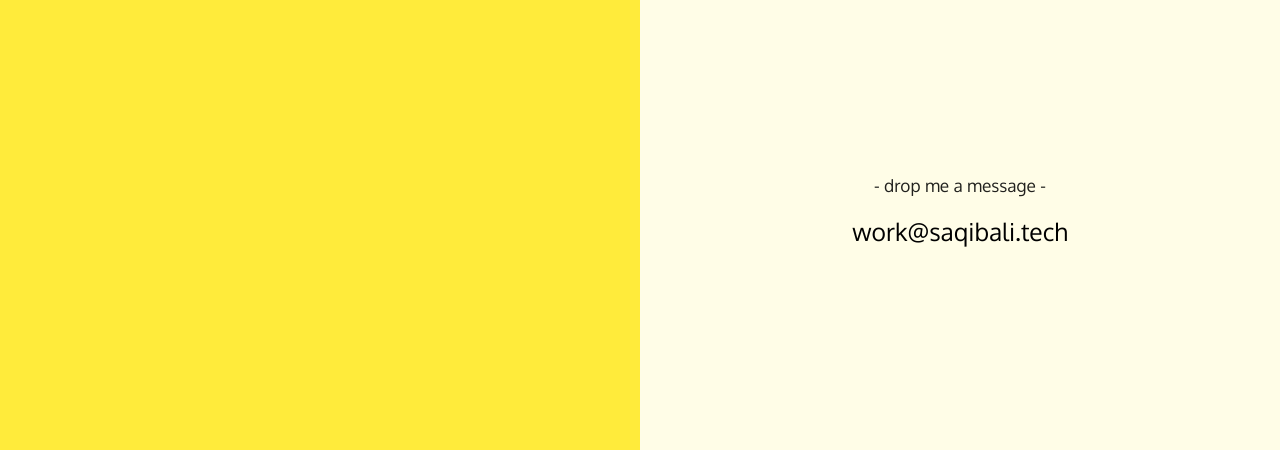
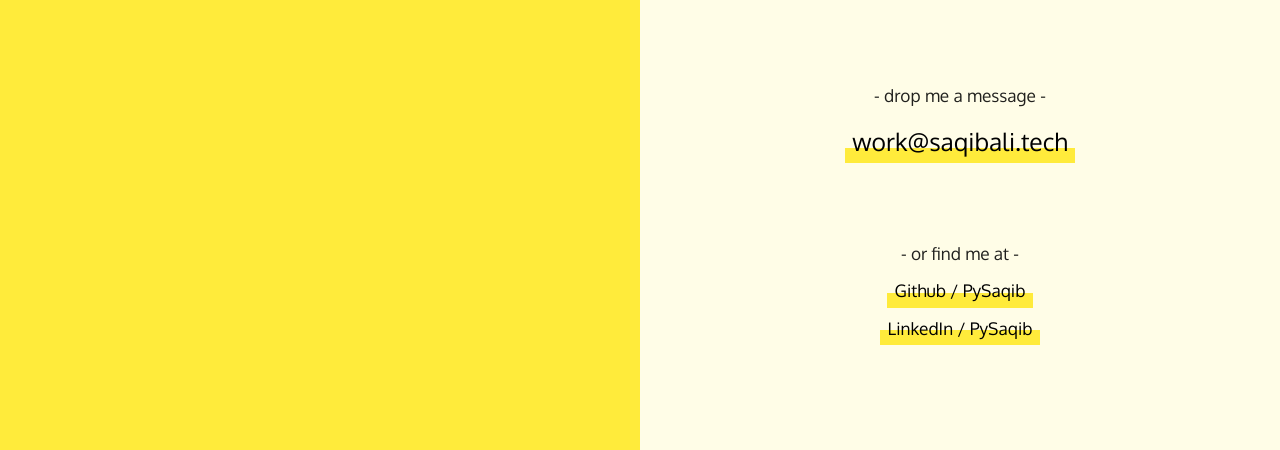
Before and after one commit to PySaqib/pysaqib.github.io, a plain HTML site: page index.html in a window 1280 px wide. Shown: the part 111-561 px from the top of the page. Drawn offline with nearby package versions, Linux system fonts and the light colour scheme; a web font is replaced by a local one.

Commit message:
Updated Contact Panel

```diff
--- a/css/index.scss
+++ b/css/index.scss
@@ -184,6 +184,37 @@ $thick: 'wght' 700, 'wdth' 200;
 }
 
 
+.highlight-link {
+    width: fit-content;
+    position: relative;
+    z-index: 0;
+
+    &:hover::before {
+        animation: expandHighlight 0.3s ease-in-out;
+        height: calc(100% + 1rem);
+        transition: 0.3s ease-in-out;
+    }
+
+}
+
+.highlight-link::before {
+    position: absolute;
+    left: -0.5rem;
+    bottom: -0.5rem;
+    width: calc(100% + 1rem);
+    height: 1rem;
+    content: " ";
+    background-color: #ffeb3b;
+    z-index: -1;
+    transition: 0.3s ease-in-out;
+}
+
+@keyframes expandHighlight {
+    from {
+        height: 1rem;
+    }
+}
+
 
 // When greater than mobile
 @media screen and (min-width: 660px) {
--- a/index.html
+++ b/index.html
@@ -175,8 +175,21 @@
                 <h6 class="center-align">- drop me a message -</h6>
 
                 <a href="mailto:work@saqibali.tech" class="black-text">
-                    <h5 class="center-align">work@saqibali.tech</h5>
+                    <h5 class="center-align highlight-link">work@saqibali.tech</h5>
                 </a>
+
+                <br>
+                <br>
+                <br>
+
+                <h6 class="center-align">- or find me at -</h6>
+                <a href="https://github.com/PySaqib" target="_blank" class="black-text">
+                    <h6 class="center-align highlight-link">Github / PySaqib</h6>
+                </a>
+                <a href="https://www.linkedin.com/in/pysaqib/" target="_blank" class="black-text">
+                    <h6 class="center-align highlight-link">LinkedIn / PySaqib</h6>
+                </a>
+
 
             </div>
 
```
Also changed, not shown: css/index.css, 1 other file.
